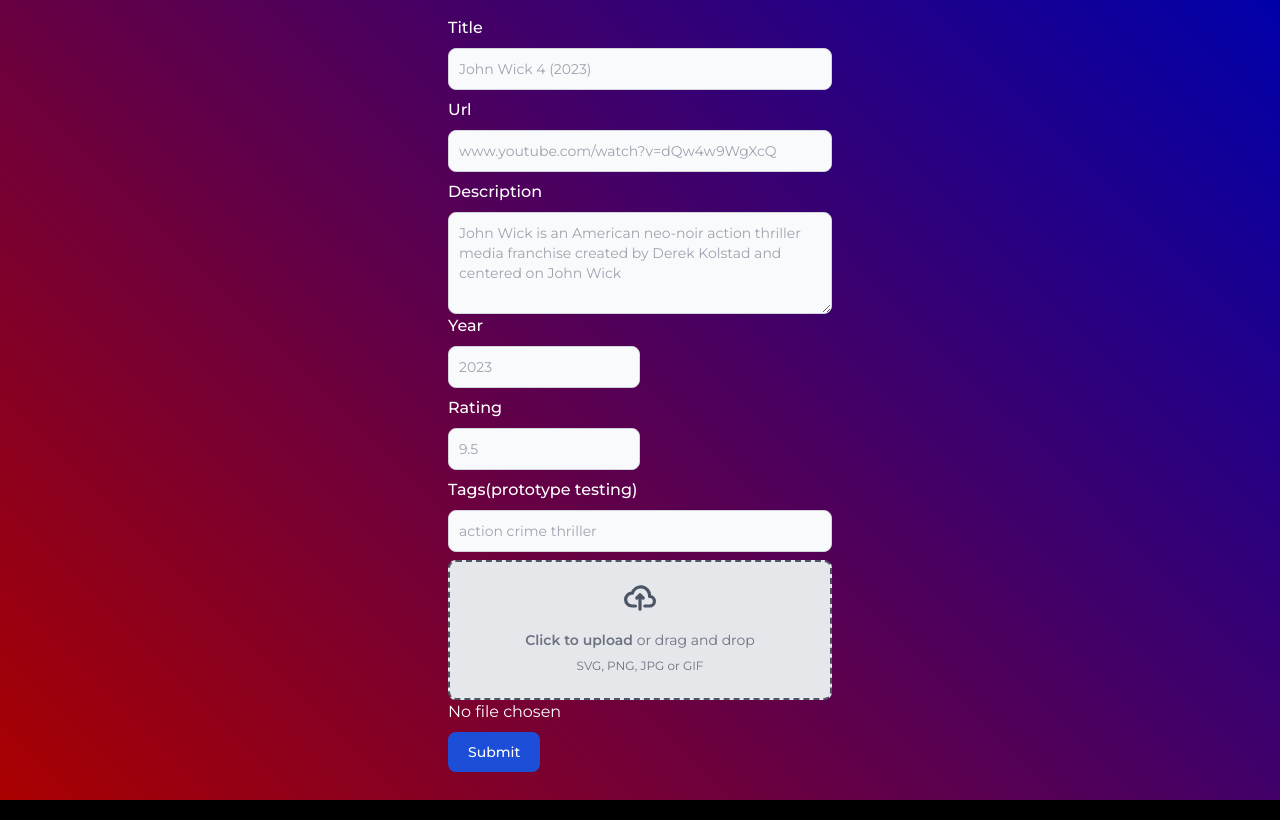
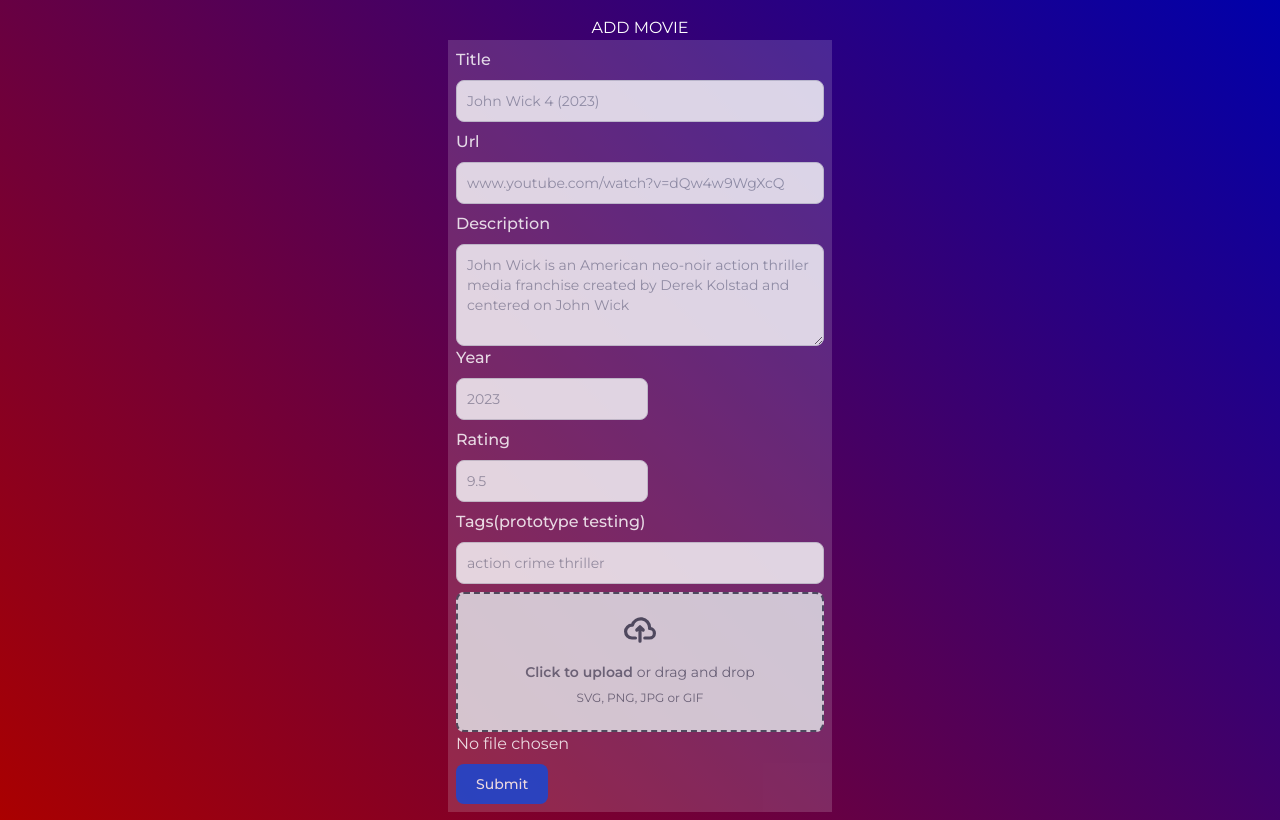
Before and after one commit to zaki240/HOGO-stream, a Next.js app: page /add-movie in a window 1280 px wide. Built offline with nearby package versions, Linux system fonts and the light colour scheme; no server answers; what pocketbase would draw is missing.

Commit message:
on the morning of september 11th 2001

```diff
--- a/app/add-movie/page.js
+++ b/app/add-movie/page.js
@@ -31,6 +31,7 @@ export default function AddMovie() {
         // await sleep(10000);
         const record = await pb.collection("movie").create(data);
         console.log(record);
+        alert("success");
         setCooldown(false);
       } catch (err) {
         console.log(err);
@@ -45,7 +46,11 @@ export default function AddMovie() {
 
   return (
     <main className="min-h-screen  flex flex-col items-center p-2 pt-4 text-black i">
-      <form class="w-full max-w-sm" onSubmit={handleSubmit(onSubmit)}>
+      <h1 className="text-white">ADD MOVIE</h1>
+      <form
+        class="w-full max-w-sm default-bg p-2"
+        onSubmit={handleSubmit(onSubmit)}
+      >
         <div>
           <label
             for="first_name"
--- a/app/globals.css
+++ b/app/globals.css
@@ -39,6 +39,12 @@ body {
 .navbar .hamburger-lines {
     display: none;
 } */
+
+.default-bg {
+    background: #ffffff30;
+    color: #fff;
+    opacity: 0.85;
+}
 
 .container {
     max-width: 1200px;
@@ -168,7 +174,6 @@ body {
     flex-wrap: wrap;
     /* justify-content: space-between; */
     width: 98%;
-    background: #ffffff30;
     /* border: 2px solid white; */
     padding: 10px;
 }
--- a/app/movie/[movie]/page.js
+++ b/app/movie/[movie]/page.js
@@ -80,7 +80,7 @@ export default function page({ params }) {
   //   return <div>movie title: {params.movie}</div>;
   return (
     <main className="min-h-screen  flex flex-col items-center p-2 pt-4">
-      <div className="fullcontainer">
+      <div className="fullcontainer default-bg">
         <div className="mainframe">
           <div className="screen-container">
             <div className="screen-subcontainer">
```
